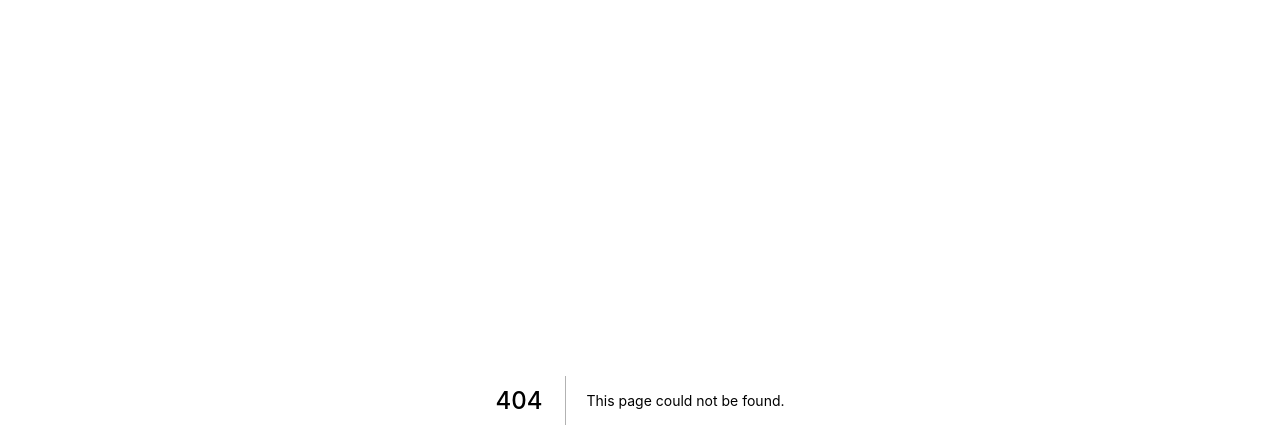
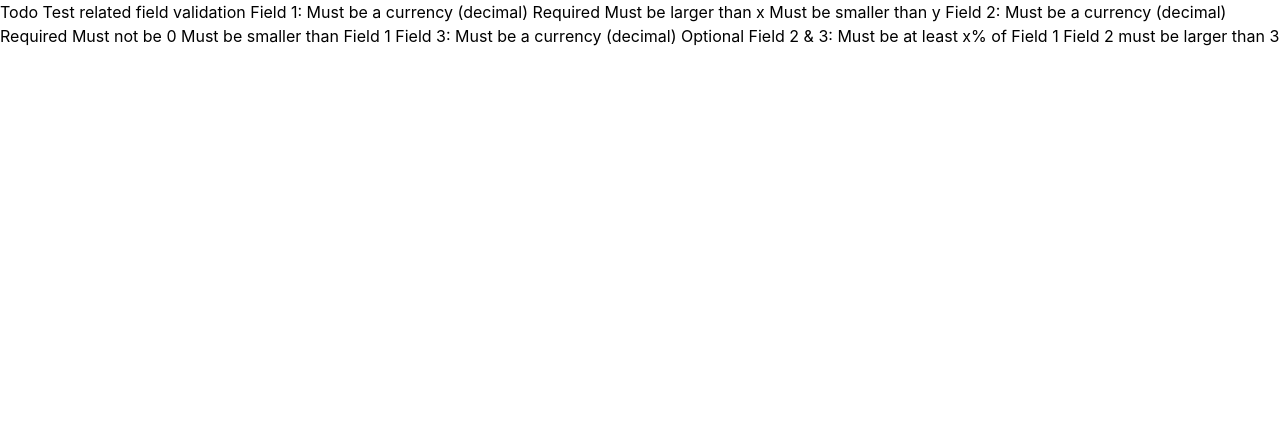
Before and after one commit to maurer2/run-types-run, a Next.js app: page /related-input-validations in a window 1280 px wide. Before the commit this address had no page. Shown: the top 448 px of the page. Built offline with nearby package versions, Linux system fonts and the light colour scheme.

Commit message:
Added validation requirements

```diff
--- /dev/null
+++ b/pages/related-input-validations/index.tsx
@@ -0,0 +1,37 @@
+import React, { useState } from "react";
+import type { NextPage } from "next";
+import { useForm, SubmitHandler } from "react-hook-form";
+import { yupResolver } from "@hookform/resolvers/yup";
+import * as yup from "yup";
+
+const RIV: NextPage = () => {
+  const meow = "meow";
+
+  return (
+    <article className="container grid mx-auto h-screen">
+      Todo Test related field validation
+
+      Field 1:
+        Must be a currency (decimal)
+        Required
+        Must be larger than x
+        Must be smaller than y
+
+      Field 2:
+        Must be a currency (decimal)
+        Required
+        Must not be 0
+        Must be smaller than Field 1
+
+      Field 3:
+        Must be a currency (decimal)
+        Optional
+
+      Field 2 & 3:
+        Must be at least x% of Field 1
+        Field 2 must be larger than 3
+    </article>
+  )
+};
+
+export default RIV;
```
